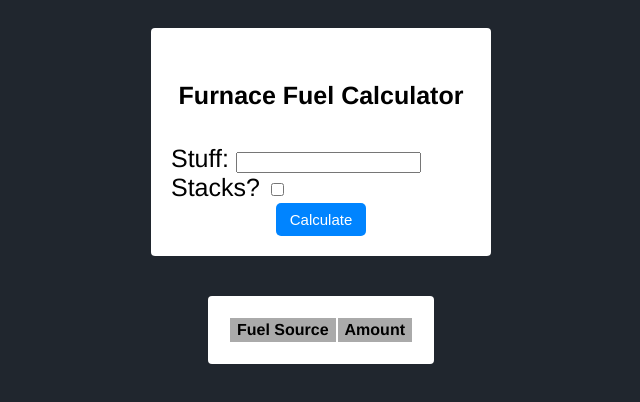
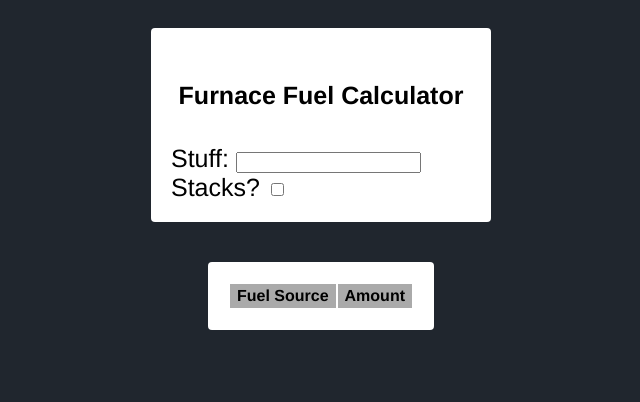
Before and after one commit to MP98xD/MCFurnaceFuel, a plain HTML site: page index.html in a window 1280 px wide. Shown: the whole page, without its empty margins (319-959 px from the left). Drawn offline with nearby package versions, Linux system fonts and the light colour scheme.

Commit message:
removed button html

```diff
--- a/index.html
+++ b/index.html
@@ -16,7 +16,6 @@
 		<div>
 			Stacks? <input type="checkbox" id="stacks" />
 		</div>
-		<button>Calculate</button>
 	</div>
 	<div id="contents">
 		<div id="results">
```
